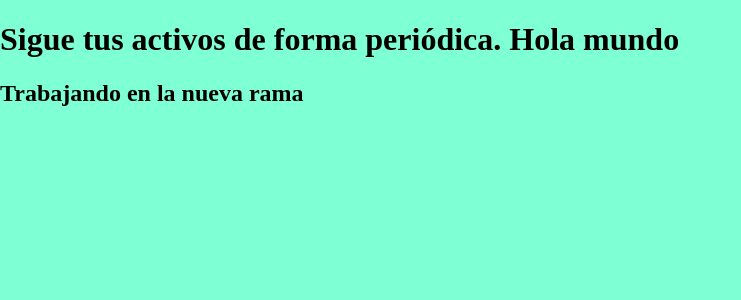
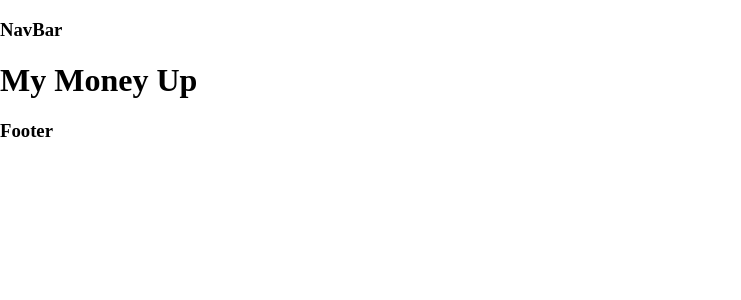
Before and after one commit to esgaelramos/MyMoneyUP, a Django app: page / in a window 1280 px wide. Shown: the top 300 px of the page, without its empty margins (0-741 px from the left). Run offline with Django 4.2, Linux system fonts and the light colour scheme.

Commit message:
restructure: html templates, create components, base html, move home view from core to app Money Tracker, add js file

```diff
--- a/core/urls.py
+++ b/core/urls.py
@@ -17,11 +17,10 @@ Including another URLconf
 from django.contrib import admin
 from django.urls import path, include
 
-from .views import HomeView
+# from .views import HomeView
 
 
 urlpatterns = [
     path('admin/', admin.site.urls),
-    path('', HomeView.as_view(), name='home'),
     path("",include("moneytracker.urls"))
 ]
--- a/core/views.py
+++ b/core/views.py
@@ -1,9 +1,4 @@
 from django.shortcuts import render, redirect
 from django.views.generic import View, TemplateView
 
-
-class HomeView(View):
-    def get(self, request, *args, **kwargs):
-        context={
-        }
-        return render(request, "core/index.html", context)
+# Here main views are defined
--- a/moneytracker/urls.py
+++ b/moneytracker/urls.py
@@ -3,7 +3,7 @@ from .views import Tracker, About, Contact
 app_name="moneytracker"
 
 urlpatterns = [
-    path("signin",Tracker.as_view(),name="sign_in"),
+    path("",Tracker.as_view(),name="home"),
     path("about", About.as_view(), name="about"),
     path("contact", Contact.as_view(),name="contact")
 ]
--- /dev/null
+++ b/static/js/main.js
@@ -0,0 +1 @@
+console.log("Prueba de inicio")
--- /dev/null
+++ b/templates/base.html
@@ -0,0 +1,52 @@
+{% load static %}
+<!DOCTYPE html>
+<html lang="en">
+<head>
+    <meta charset="UTF-8">
+    <meta name="viewport" content="width=device-width, initial-scale=1.0">
+
+    <!-- Meta tags for mobile apps (important for show content in mobile devices) -->
+    {% comment %} <meta name="mobile-web-app-capable" content="yes"> {% endcomment %}
+
+    <!-- Meta tags for SEO and social sharing -->
+    <meta name="description" content="{% block meta_description %}My Money Up is a financial currencies service for inform prices to users{% endblock %}">
+
+    <meta name="keywords" content="{% block meta_keywords %}bitcoin, ethereum, usd, prices{% endblock %}">
+
+    <meta name="author" content="Money Up Team"/>
+
+    <meta name="copyright" content="My Money Up 2024" />
+
+    <!-- Meta tags extra -->
+    {% block meta_extra %}{% endblock meta_extra %}
+
+    <title>
+        {% block title %}{% endblock title %} | My Money Up
+    </title>
+
+    <!-- Stylesheets -->
+    <link rel="stylesheet" href="{% static 'css/normalize.css' %}">
+    <link rel="stylesheet" href="{% static 'css/style.css' %}">
+
+    <link rel="shortcut icon" href="https://giraprepa.s3.amazonaws.com/logo.ico" type="image/x-icon">
+
+    <!-- Font Awesome -->
+    <link href="https://fonts.googleapis.com/css2?family=Lato:wght@300;400;700;900&display=swap" rel="stylesheet">
+</head>
+<body>
+    {% include "components/navbar.html" %}
+
+    <main>
+        {% block main %}{% endblock main %}
+    </main>
+
+    {% include "components/footer.html" %}
+
+    <!-- Scripts -->
+    <script src="{% static 'js/main.js' %}"></script>
+
+    <!-- Additional Scripts -->
+    {% block scripts %}{% endblock scripts %}
+
+</body>
+</html>
--- /dev/null
+++ b/templates/components/footer.html
@@ -0,0 +1 @@
+<h3>Footer</h3>
--- /dev/null
+++ b/templates/components/navbar.html
@@ -0,0 +1 @@
+<h3>NavBar</h3>
--- a/templates/core/index.html
+++ /dev/null
@@ -1,19 +0,0 @@
-{% load static %}
-<!DOCTYPE html>
-
-<html lang="en">
-<head>
-    <meta charset="UTF-8">
-    <meta name="viewport" content="width=device-width, initial-scale=1.0">
-    <title>Inicio</title>
-    <link rel="stylesheet" href="{% static 'css/normalize.css' %}">
-    <link rel="stylesheet" href="{% static 'css/styles.css' %}">
-</head>
-<body>
-    <h1>
-        Sigue tus activos de forma periódica.
-        Hola mundo
-        <h2>Trabajando en la nueva rama</h2>
-    </h1>
-</body>
-</html>
--- a/templates/moneytracker/tracker.html
+++ b/templates/moneytracker/tracker.html
@@ -1,13 +1,13 @@
-<!DOCTYPE html>
-<html lang="en">
-<head>
-    <meta charset="UTF-8">
-    <meta name="viewport" content="width=device-width, initial-scale=1.0">
-    <title>Sign in</title>
-</head>
-<body>
-    <h1>
-        Money Tracker
-    </h1>
-</body>
-</html>
+{% extends "base.html" %}
+
+{% block title %}
+    Home
+{% endblock %}
+
+{% block meta_description %}
+    My Money Up
+{% endblock %}
+
+{% block main %}
+    <h1>My Money Up</h1>
+{% endblock %}
```
